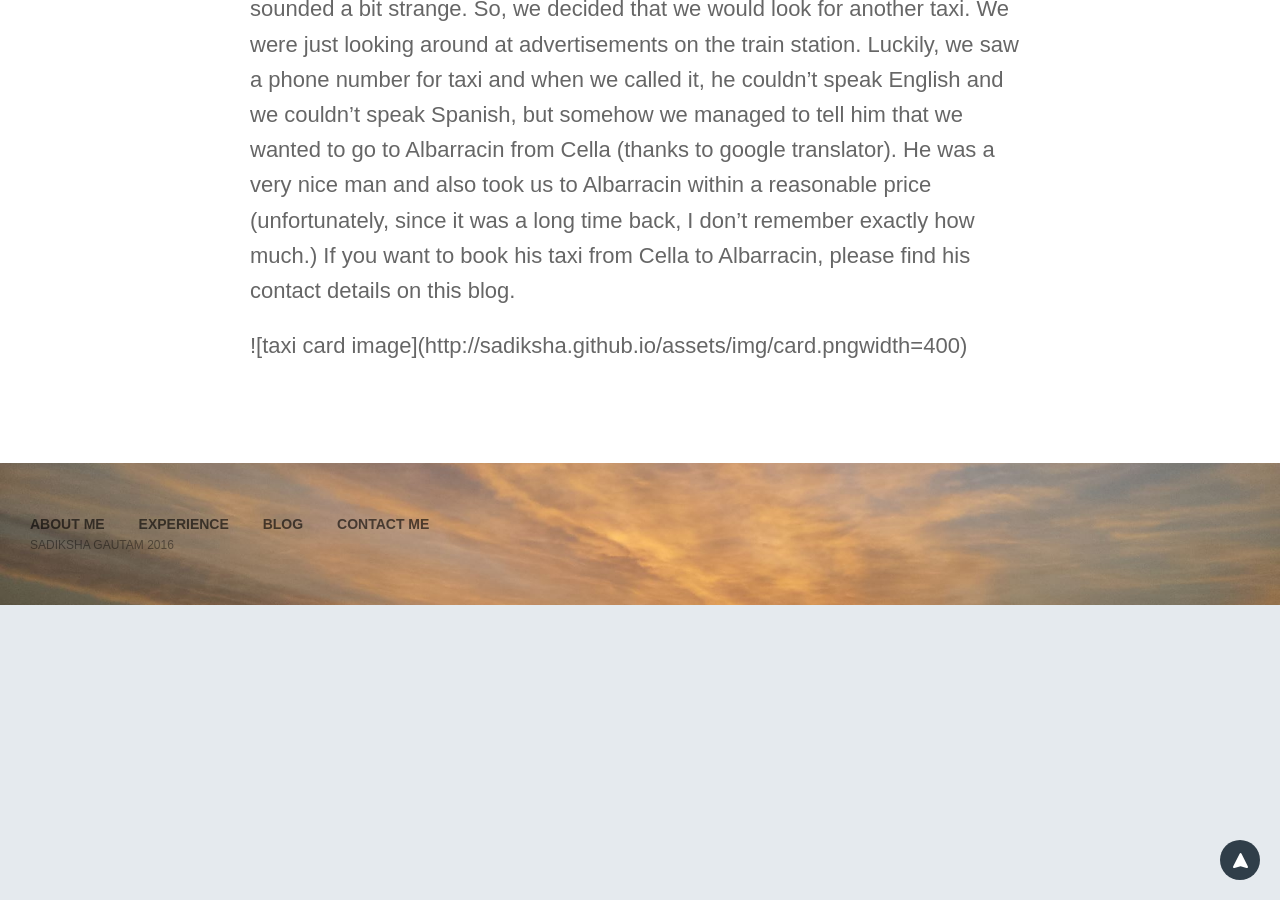
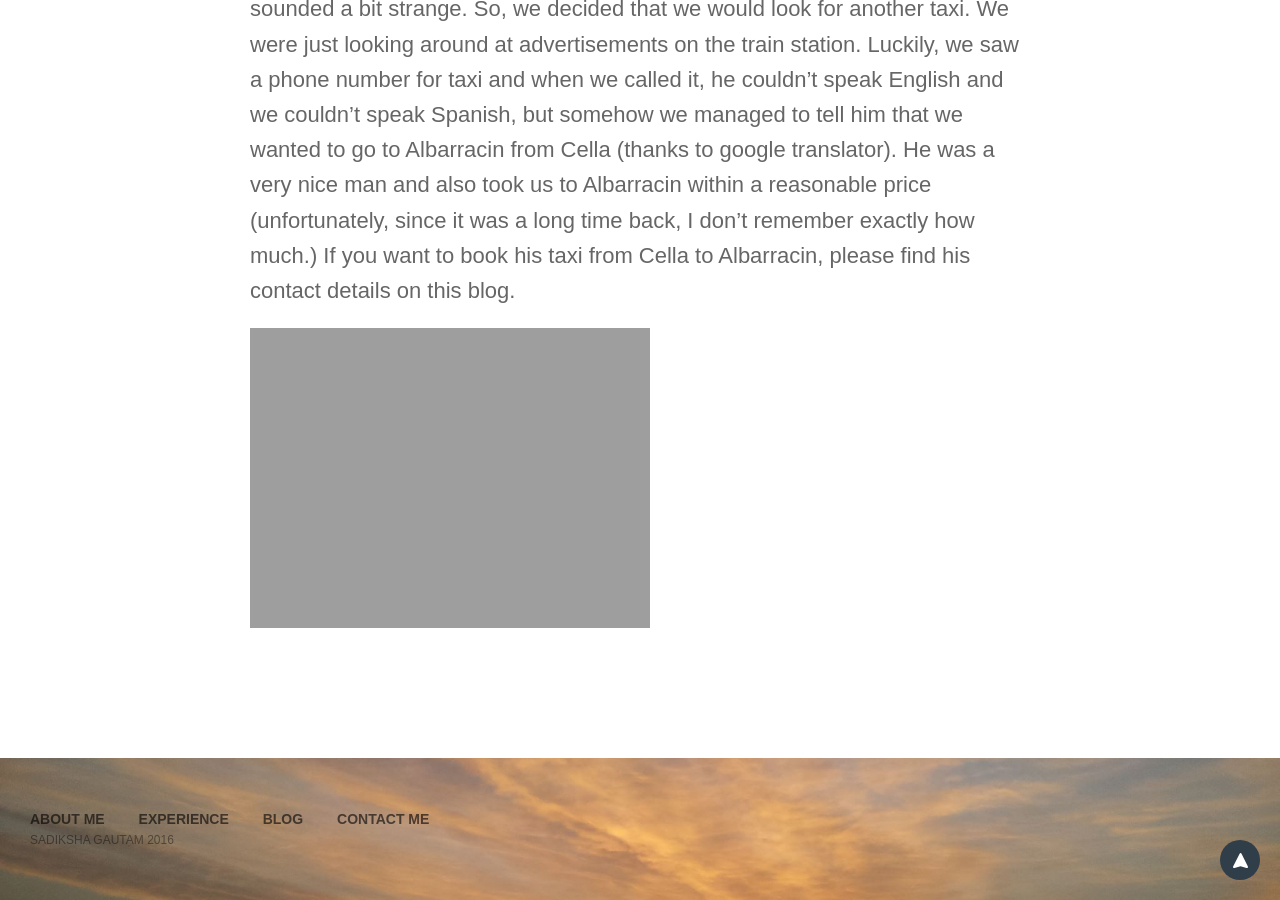
Before and after one commit to sadiksha/sadiksha.github.io, a Jekyll site: the page built from _posts/blog/2019-01-05-albarracin.md, in a window 1280 px wide and 900 px high, scrolled down 1083 px. Built offline with Jekyll 4.4.1, drawn with Linux system fonts in a browser that asks for light colours; nearby versions of some CDN libraries.

Commit message:
Updates the url

```diff
--- a/_posts/blog/2019-01-05-albarracin.md
+++ b/_posts/blog/2019-01-05-albarracin.md
@@ -13,4 +13,4 @@ Since we didn't go to Valencia by car or rent one, we were traveling by train. W
 
 When we reached Cella after around three hours, we were completely shocked at what we saw. Actually, we didn't see a single living soul there. And, guess what? We hadn't booked the taxi from Cella to Albarracin before we reached there. So, both of us had no idea about what we were going to do. Luckily, the friend of mine had a taxi app and she called one. But, the person from the taxi told us that we would have to travel with four other people and some kids. That sounded a bit strange. So, we decided that we would look for another taxi. We were just looking around at advertisements on the train station. Luckily, we saw a phone number for taxi and when we called it, he couldn't speak English and we couldn't speak Spanish, but somehow we managed to tell him that we wanted to go to Albarracin from Cella (thanks to google translator). He was a very nice man and also took us to Albarracin within a reasonable price (unfortunately, since it was a long time back, I don't remember exactly how much.) If you want to book his taxi from Cella to Albarracin, please find his contact details on this blog.
 
-![taxi card image](http://sadiksha.github.io/assets/img/card.png | width=400)
+![taxi card image](http://sadiksha.github.io/assets/img/card.png =400X300)
```
